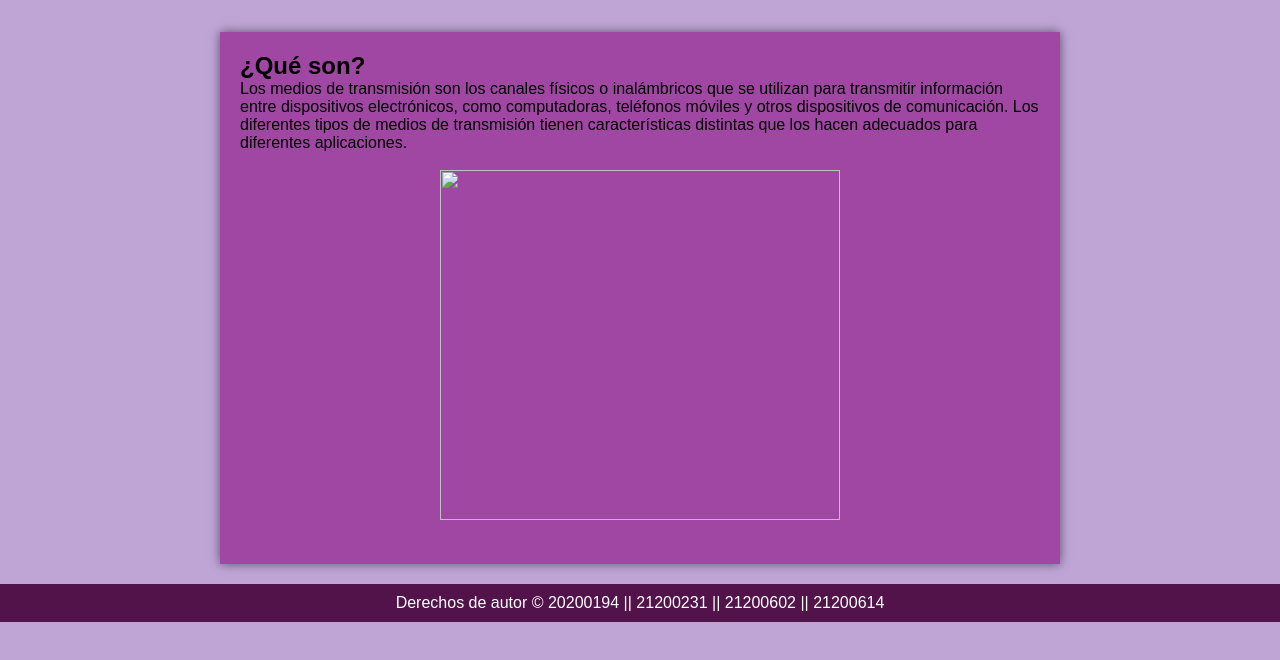
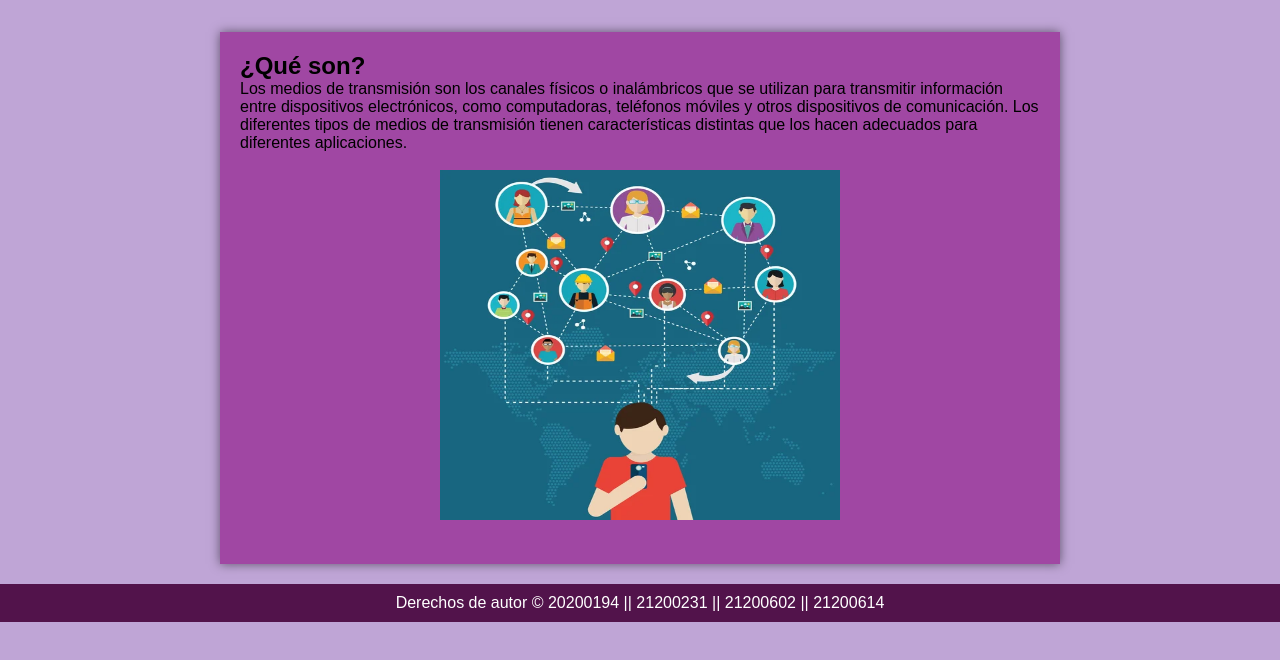
Before and after one commit to VicentePapiChulo/Tipos-Medios, a plain HTML site: page Index.html in a window 1280 px wide. Shown: the part 120-780 px from the top of the page. Drawn offline with Linux system fonts and the light colour scheme; the site is published under a folder, as on GitHub Pages, so addresses that start at the root find nothing.

Commit message:
Index.html

```diff
--- a/Index.html
+++ b/Index.html
@@ -118,7 +118,7 @@ font-size: x-large;
             <h2>¿Qué son?</h2>
             <p>Los medios de transmisión son los canales físicos o inalámbricos que se utilizan para transmitir información entre dispositivos electrónicos, como computadoras, teléfonos móviles y otros dispositivos de comunicación. Los diferentes tipos de medios de transmisión tienen características distintas que los hacen adecuados para diferentes aplicaciones.</p>
             <br>
-            <p><div class="contenedor-imagen"><img src="/Imagenes/depositphotos_126045360-stock-illustration-social-network-concept.jpg" width="400" height="350"></p>
+            <p><div class="contenedor-imagen"><img src="Tipos-Medios/Imagenes/depositphotos_126045360-stock-illustration-social-network-concept.jpg" width="400" height="350"></p>
                 </div>
         </section>
 
```
